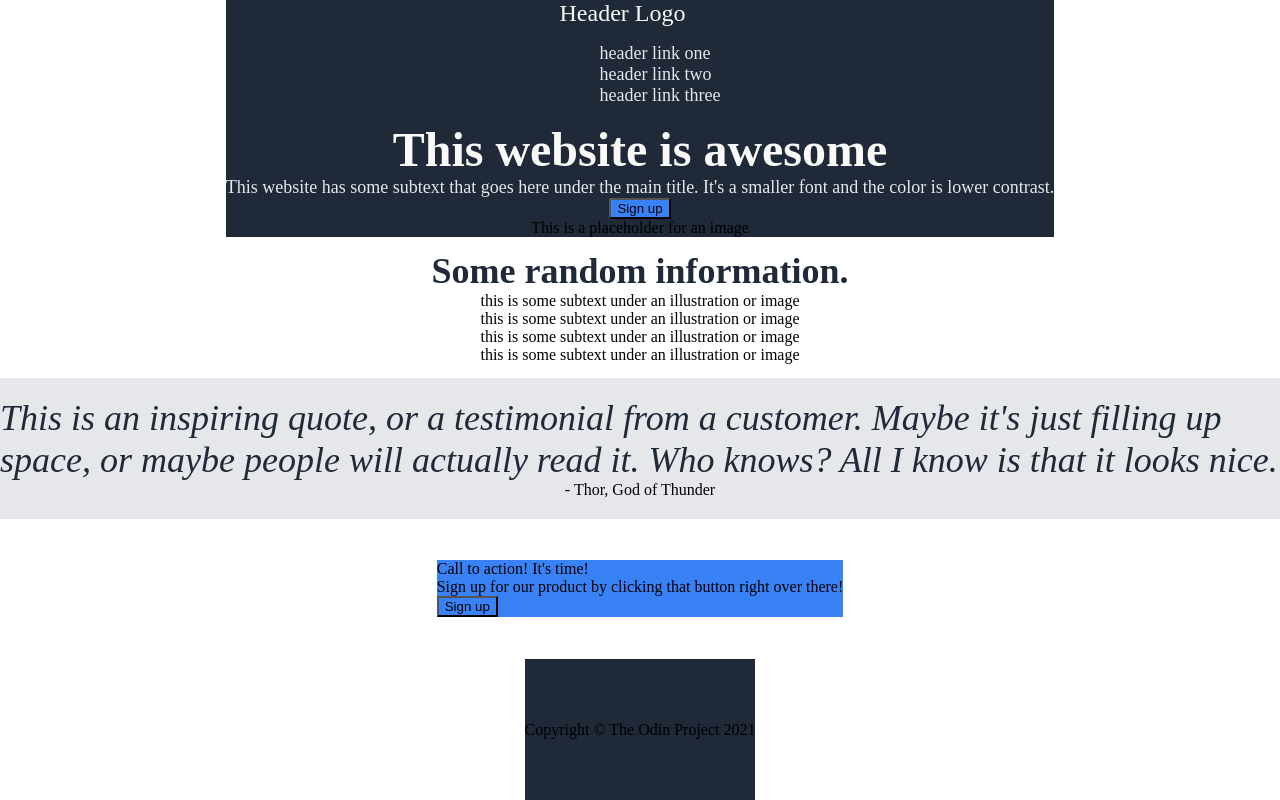
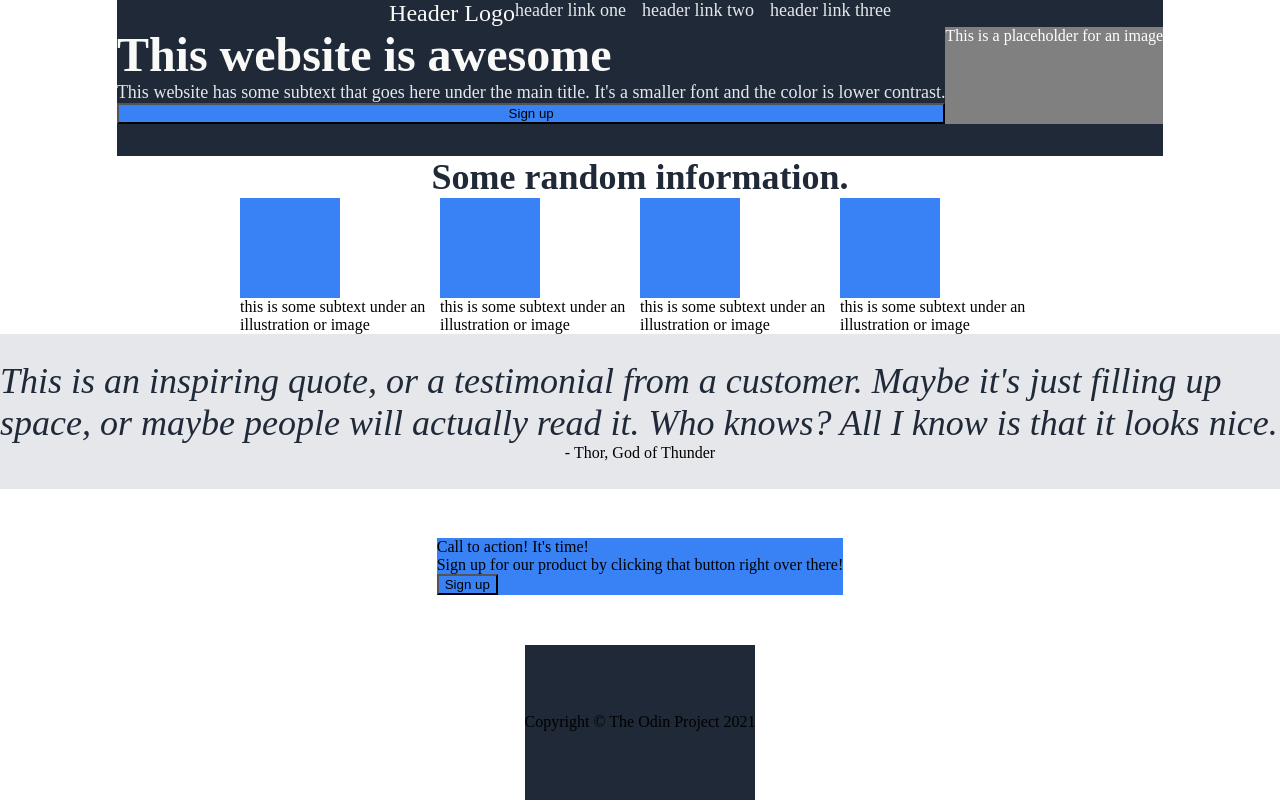
Before and after one commit to andreasaqp/landing-page, a plain HTML site: page index.html in a window 1280 px wide. Drawn offline with Linux system fonts and the light colour scheme.

Commit message:
Add flexbox layout to header and  info section and fix index.html mistakes

```diff
--- a/index.html
+++ b/index.html
@@ -18,12 +18,14 @@
                 </ul>
             </div>
         </div>
-        <div class="bottom-header"></div>
-            <div class="bottom-header-text"></div>
+        <div class="bottom-header">
+            <div class="bottom-header-text">
                 <div class="bottom-header-main-text">This website is awesome</div>
                 <div class="bottom-header-secondary-text">This website has some subtext that goes here under the main title. It's a smaller font and the color is lower contrast.</div>
                 <button class="bottom-header-button">Sign up</button>
+            </div>
             <div class="bottom-header-image">This is a placeholder for an image</div>
+        </div>
     </div>
 
     <div class="info-section">
--- a/style.css
+++ b/style.css
@@ -16,6 +16,11 @@ body {
     flex-direction: column;
     align-items: center;
     justify-content: center;
+}
+
+.header,
+.info-section {
+    justify-content: flex-start;
 }
 
 .header,
@@ -67,10 +72,46 @@ a {
 
 ul {
     list-style: none;
+    padding: 0;
+    margin: 0;
+    display: flex;
+    gap: 16px;
 }
 
 a {
     text-decoration: none;
+}
+
+.top-header {
+    display: flex;
+}
+
+.bottom-header {
+    display: flex;
+}
+
+.bottom-header-text {
+    display: flex;
+    flex-direction: column;
+}
+
+.bottom-header-image {
+    color: white;
+    background-color: grey;
+}
+
+.info-image {
+    height: 100px;
+    width: 100px;
+    background-color: #3882F6;
+}
+
+.info-section-container {
+    display: flex;
+}
+
+.info {
+    max-width: 200px;
 }
 
 /*attempt at distributing boxes based on intended results
```
